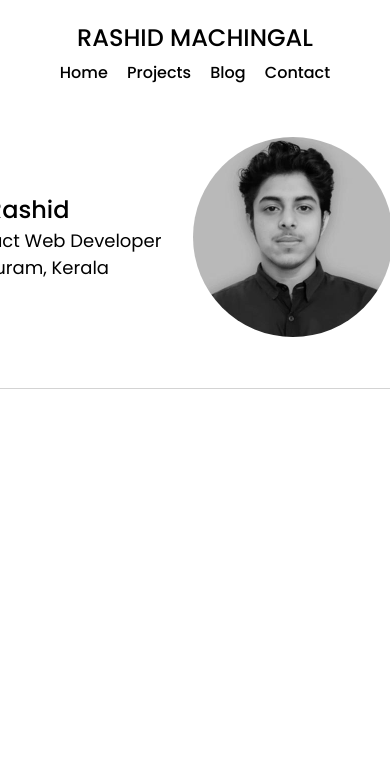
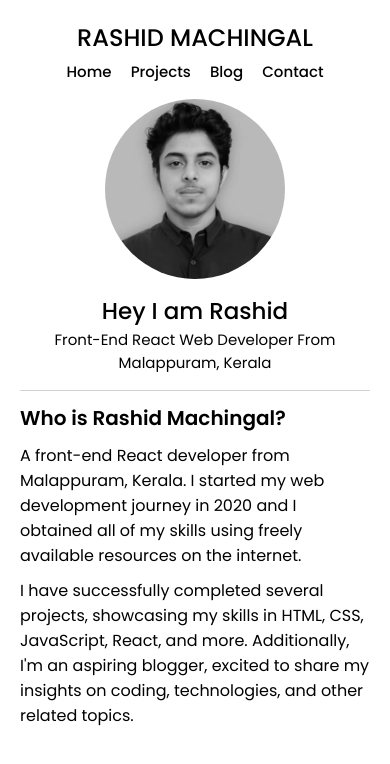
Before and after one commit to rashidmachingal/My_Portfolio, a Next.js app: page / in a window 390 px wide. Shown: the top 764 px of the page. Built offline with nearby package versions, Linux system fonts and the light colour scheme.

Commit message:
about ui

```diff
--- a/pages/index.js
+++ b/pages/index.js
@@ -1,20 +1,20 @@
+import { Main, Hero, Navbar, About } from '../src/components'
 import Head from 'next/head'
-import Navbar from '../src/components/Navbar/Navbar'
-import Hero from '../src/components/Hero/Hero'
 
 export default function Home() {
   return (
     <div className='container' >
       <Head>
-        <title>Create Next App</title>
+        <title>Rashid Machingal</title>
         <meta name="description" content="Generated by create next app" />
         <link rel="icon" href="/favicon.ico" />
       </Head>
 
-    <div className='main_white_box' >
-      <Navbar/>
-      <Hero/>
-    </div>
+      <Main>
+       <Navbar/>
+       <Hero/>
+       <About/>
+      </Main>
 
     </div>
   )
--- /dev/null
+++ b/src/components/About/About.js
@@ -0,0 +1,19 @@
+export const About = () => {
+  return (
+    <div className="about" >
+        <h2>Who is Rashid Machingal?</h2>
+        <div className="para_container" >
+            <p>
+              A front-end React developer from Malappuram, Kerala. I started my web development
+              journey in 2020 and I obtained all of my skills using freely available resources
+              on the internet.
+            </p>
+            <p>
+              I have successfully completed several projects, showcasing my skills in HTML, CSS,
+              JavaScript, React, and more.  Additionally, I'm an aspiring blogger, excited to
+              share my insights on coding, technologies, and other related topics.
+            </p>
+        </div>
+    </div>
+  )
+}
--- a/src/components/Hero/Hero.js
+++ b/src/components/Hero/Hero.js
@@ -1,7 +1,7 @@
 import MyImage from '../../../public/rashid-machingal.jpeg'
 import Image from "next/image"
 
-const Hero = () => {
+export const Hero = () => {
   return (
     <div className="hero" >
         <div className="left_side">
@@ -11,10 +11,12 @@ const Hero = () => {
           </div>
         </div>
         <div className="right_side">
-          <Image src={MyImage} width={200} height={200} />
+          <Image
+           src={MyImage} width={180} height={180}
+           alt='Picture of Rashid Machingal'
+           title='Profile picture of Rashid Machingal, he is a web developer'
+          />
         </div>
     </div>
   )
 }
-
-export default Hero
--- /dev/null
+++ b/src/components/Main/Main.js
@@ -0,0 +1 @@
+export const Main = ({children}) =>  <div className='main_white_box' >{children}</div>
--- a/src/components/Navbar/Navbar.js
+++ b/src/components/Navbar/Navbar.js
@@ -1,6 +1,6 @@
 import Link from "next/link"
 
-const Navbar = () => {
+export const Navbar = () => {
   return (
     <nav className="navbar" >
         <div className="brand_name">
@@ -16,5 +16,3 @@ const Navbar = () => {
     </nav>
   )
 }
-
-export default Navbar
--- /dev/null
+++ b/src/components/index.js
@@ -0,0 +1,4 @@
+export { Main } from './Main/Main'
+export { Navbar } from "./Navbar/Navbar";
+export { Hero } from './Hero/Hero'
+export { About } from './About/About'
--- a/styles/Home.module.css
+++ /dev/null
@@ -1,129 +0,0 @@
-.container {
-  padding: 0 2rem;
-}
-
-.main {
-  min-height: 100vh;
-  padding: 4rem 0;
-  flex: 1;
-  display: flex;
-  flex-direction: column;
-  justify-content: center;
-  align-items: center;
-}
-
-.footer {
-  display: flex;
-  flex: 1;
-  padding: 2rem 0;
-  border-top: 1px solid #eaeaea;
-  justify-content: center;
-  align-items: center;
-}
-
-.footer a {
-  display: flex;
-  justify-content: center;
-  align-items: center;
-  flex-grow: 1;
-}
-
-.title a {
-  color: #0070f3;
-  text-decoration: none;
-}
-
-.title a:hover,
-.title a:focus,
-.title a:active {
-  text-decoration: underline;
-}
-
-.title {
-  margin: 0;
-  line-height: 1.15;
-  font-size: 4rem;
-}
-
-.title,
-.description {
-  text-align: center;
-}
-
-.description {
-  margin: 4rem 0;
-  line-height: 1.5;
-  font-size: 1.5rem;
-}
-
-.code {
-  background: #fafafa;
-  border-radius: 5px;
-  padding: 0.75rem;
-  font-size: 1.1rem;
-  font-family: Menlo, Monaco, Lucida Console, Liberation Mono, DejaVu Sans Mono,
-    Bitstream Vera Sans Mono, Courier New, monospace;
-}
-
-.grid {
-  display: flex;
-  align-items: center;
-  justify-content: center;
-  flex-wrap: wrap;
-  max-width: 800px;
-}
-
-.card {
-  margin: 1rem;
-  padding: 1.5rem;
-  text-align: left;
-  color: inherit;
-  text-decoration: none;
-  border: 1px solid #eaeaea;
-  border-radius: 10px;
-  transition: color 0.15s ease, border-color 0.15s ease;
-  max-width: 300px;
-}
-
-.card:hover,
-.card:focus,
-.card:active {
-  color: #0070f3;
-  border-color: #0070f3;
-}
-
-.card h2 {
-  margin: 0 0 1rem 0;
-  font-size: 1.5rem;
-}
-
-.card p {
-  margin: 0;
-  font-size: 1.25rem;
-  line-height: 1.5;
-}
-
-.logo {
-  height: 1em;
-  margin-left: 0.5rem;
-}
-
-@media (max-width: 600px) {
-  .grid {
-    width: 100%;
-    flex-direction: column;
-  }
-}
-
-@media (prefers-color-scheme: dark) {
-  .card,
-  .footer {
-    border-color: #222;
-  }
-  .code {
-    background: #111;
-  }
-  .logo img {
-    filter: invert(1);
-  }
-}
--- a/styles/globals.css
+++ b/styles/globals.css
@@ -4,6 +4,7 @@
   margin: 0;
   padding: 0;
   font-family: 'Poppins', sans-serif;
+  box-sizing: border-box;
 }
 
 .container{
@@ -15,14 +16,14 @@
 }
 
 .main_white_box{
-  width: 55%;
+  width: 70%;
   min-height: 100%;
   background: white;
   padding: 100px;
   padding-top: 25px;
 }
 
-@media (max-width:870px) {
+@media (max-width:1000px) {
   .main_white_box{
     width: 100%;
     padding: 20px;
@@ -54,11 +55,15 @@
   color: black;
 }
 
-@media (max-width:870px) {
+@media (max-width:1000px) {
   .navbar{
     flex-direction: column;
     align-items: center;
     gap: 5px;
+  }
+
+  .navbar ul{
+    font-size: 15px;
   }
 }
 /* navbar end */
@@ -66,7 +71,7 @@
 /* hero start */
 .hero{
   width: 100%;
-  height: 19rem;
+  height: 18rem;
   display: flex;
   justify-content: flex-end;
 }
@@ -82,10 +87,11 @@
 
 .hero .left_side h2{
   font-weight: 500;
+  font-size: 23px;
 }
 
 .hero .left_side h1{
-  font-size: 18px;
+  font-size: 15px;
   width: 20rem;
   font-weight: 400;
 }
@@ -101,3 +107,49 @@
 .hero .right_side img{
   border-radius: 50%;
 }
+
+@media (max-width:1000px) {
+  .hero{
+    margin-top: 1rem;
+    flex-direction: column-reverse;
+    align-items: center;
+    gap: 15px;
+  }
+
+  .hero .left_side{
+    width: 100%;
+    display: flex;
+    justify-content: center;
+    align-items: center;
+    padding-bottom: 1rem;
+  }
+
+  .hero .left_side h2, .hero .left_side h1{
+    text-align: center;
+  }
+
+  .hero .right_side{
+    border: none;
+    width: 100%;
+  }
+}
+/* hero end */
+
+/* about start */
+.about{
+  margin-top: 1rem;
+  width: 100%;
+  display: flex;
+  flex-direction: column;
+  gap: 0.6rem;
+}
+
+.about h2{
+  font-size: 20px;
+}
+
+.para_container{
+  display: flex;
+  flex-direction: column;
+  gap: 10px;
+}
```
